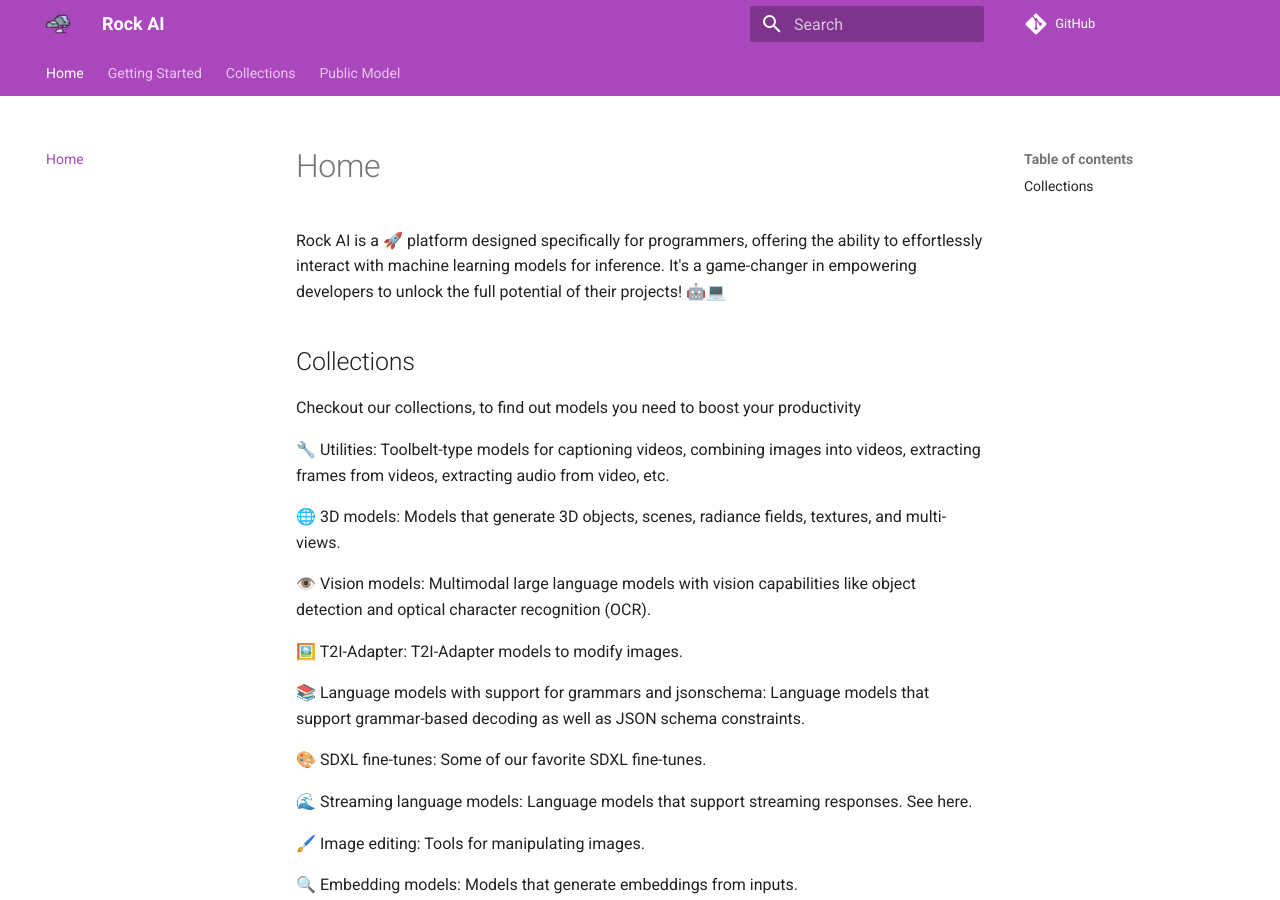
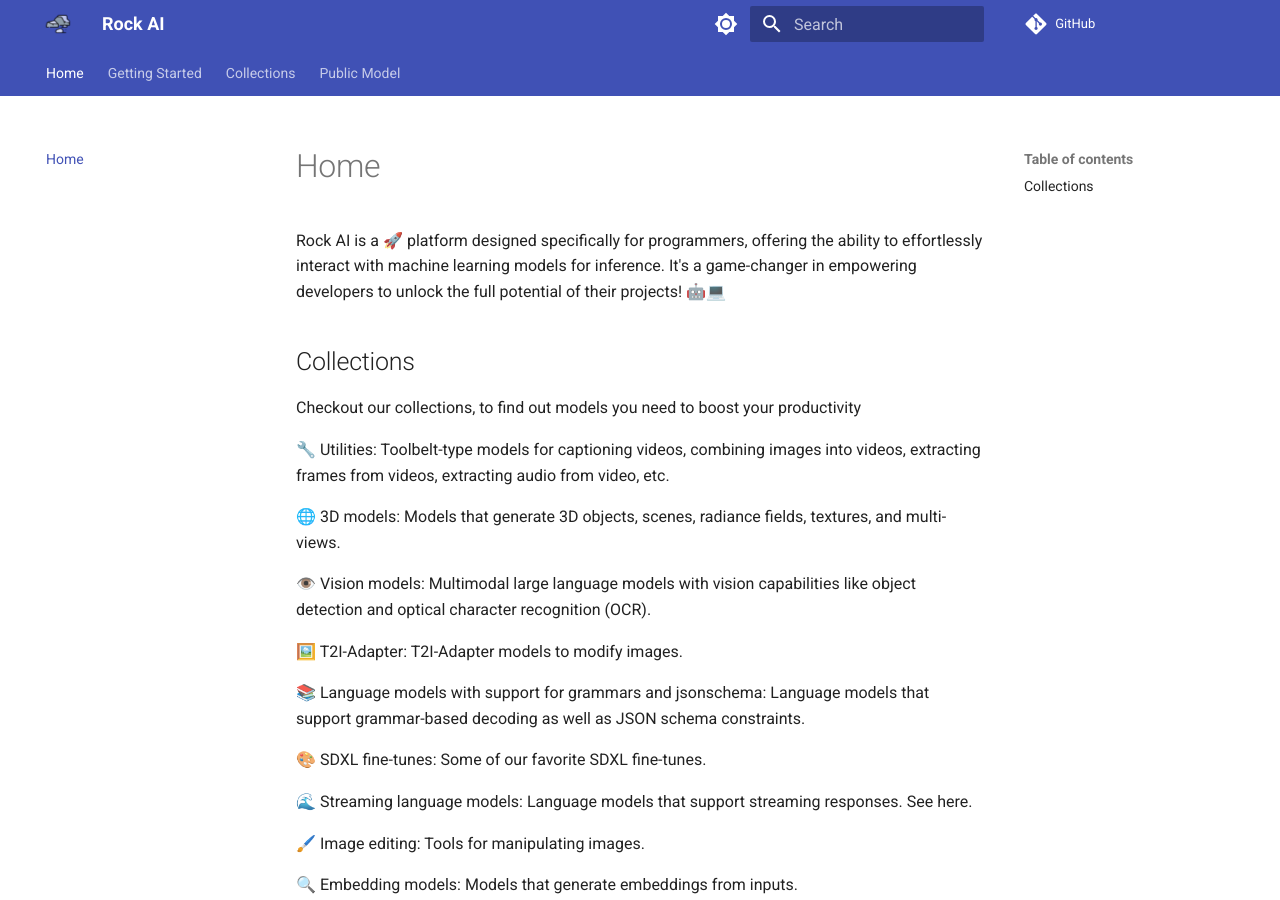
Before and after one commit to incomingflyingbrick/rock, an MkDocs documentation site: the page built from docs/index.md, in a window 1280 px wide and 900 px high. Built offline with MkDocs 1.6.1 and Material for MkDocs 9.7.7, drawn with Linux system fonts in a browser that asks for light colours; comment, search, counter and statistics services are not loaded.

Commit message:
added color change

```diff
--- a/mkdocs.yml
+++ b/mkdocs.yml
@@ -10,8 +10,6 @@
 
 theme:
   palette:
-    - primary: purple
-    - accent: deep purple
     # Palette toggle for light mode
     - scheme: default
       toggle:
```
